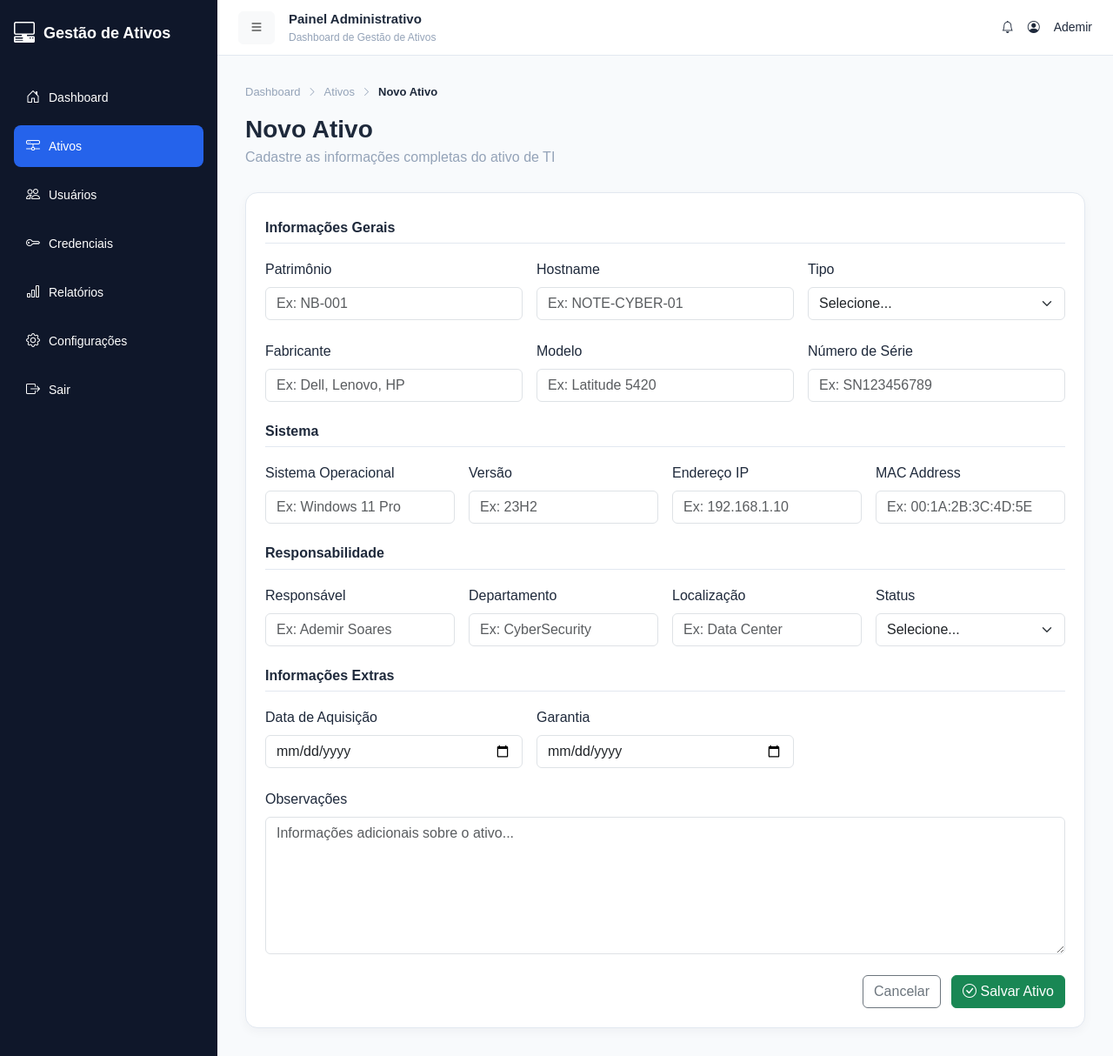
After one commit to AdemirSoares/Gestao-de-Ativos-de-TI, a Flask app: page /ativos/novo in a window 1280 px wide. The commit adds this page. Shown: the whole page at 87% size. Run offline with Flask 3, Linux system fonts and the light colour scheme.

Commit message:
feat: implementa CRUD completo de ativos em memória

```diff
--- a/app/__init__.py
+++ b/app/__init__.py
@@ -1,11 +1,15 @@
 from flask import Flask
 
+from app.config import Config
 from app.routes import init_app
+
 
 def create_app():
 
     app = Flask(__name__)
 
+    app.config.from_object(Config)
+
     init_app(app)
 
     return app
--- a/app/config.py
+++ b/app/config.py
@@ -0,0 +1,5 @@
+class Config:
+
+    SECRET_KEY = "gestao-ativos-ti-2026"
+
+    DEBUG = True
--- a/app/routes.py
+++ b/app/routes.py
@@ -1,7 +1,106 @@
-from flask import render_template
+from flask import render_template, request, redirect, url_for, flash
+
+ativos = []
+proximo_id = 1
 
 def init_app(app):
 
     @app.route("/")
     def dashboard():
-        return render_template("dashboard.html")
+        return render_template("dashboard.html", pagina="dashboard")
+
+    @app.route("/ativos")
+    def listar_ativos():
+        return render_template(
+            "ativos.html",
+            pagina="ativos",
+            ativos=ativos
+        )
+
+    @app.route("/ativos/novo", methods=["GET", "POST"])
+    def novo_ativo():
+        global proximo_id
+
+        if request.method == "POST":
+            ativo = {
+                "id": proximo_id,
+                "patrimonio": request.form.get("patrimonio"),
+                "hostname": request.form.get("hostname"),
+                "tipo": request.form.get("tipo"),
+                "sistema": request.form.get("sistema"),
+                "responsavel": request.form.get("responsavel"),
+                "status": request.form.get("status"),
+                "localizacao": request.form.get("localizacao"),
+            }
+
+            if not ativo["patrimonio"] or not ativo["hostname"] or not ativo["tipo"] or ativo["tipo"] == "Selecione...":
+                return render_template(
+                    "form_ativo.html",
+                    pagina="ativos",
+                    titulo="Novo Ativo",
+                    subtitulo="Cadastre as informações completas do ativo de TI",
+                    erro="Preencha os campos obrigatórios: patrimônio, hostname e tipo."
+                )
+
+            ativos.append(ativo)
+            proximo_id += 1
+            flash("Ativo cadastrado com sucesso!", "success")
+            return redirect(url_for("listar_ativos"))
+
+        return render_template(
+            "form_ativo.html",
+            pagina="ativos",
+            titulo="Novo Ativo",
+            subtitulo="Cadastre as informações completas do ativo de TI"
+        )
+
+    @app.route("/ativos/<int:id>/editar", methods=["GET", "POST"])
+    def editar_ativo(id):
+        ativo_encontrado = None
+
+        for ativo in ativos:
+            if ativo["id"] == id:
+                ativo_encontrado = ativo
+                break
+
+        if ativo_encontrado is None:
+            flash("Ativo não encontrado.", "danger")
+            return redirect(url_for("listar_ativos"))
+
+        if request.method == "POST":
+            ativo_encontrado["patrimonio"] = request.form.get("patrimonio")
+            ativo_encontrado["hostname"] = request.form.get("hostname")
+            ativo_encontrado["tipo"] = request.form.get("tipo")
+            ativo_encontrado["sistema"] = request.form.get("sistema")
+            ativo_encontrado["responsavel"] = request.form.get("responsavel")
+            ativo_encontrado["status"] = request.form.get("status")
+            ativo_encontrado["localizacao"] = request.form.get("localizacao")
+
+            flash("Ativo atualizado com sucesso!", "success")
+            return redirect(url_for("listar_ativos"))
+
+        return render_template(
+            "form_ativo.html",
+            pagina="ativos",
+            titulo="Editar Ativo",
+            subtitulo="Altere as informações do ativo selecionado",
+            ativo=ativo_encontrado
+        )
+
+    @app.route("/ativos/<int:id>/excluir")
+    def excluir_ativo(id):
+        ativo_encontrado = None
+
+        for ativo in ativos:
+            if ativo["id"] == id:
+                ativo_encontrado = ativo
+                break
+
+        if ativo_encontrado is None:
+            flash("Ativo não encontrado.", "danger")
+            return redirect(url_for("listar_ativos"))
+
+        ativos.remove(ativo_encontrado)
+
+        flash("Ativo excluído com sucesso!", "success")
+        return redirect(url_for("listar_ativos"))
--- a/app/static/css/style.css
+++ b/app/static/css/style.css
@@ -186,3 +186,51 @@ body {
 .sidebar-link i {
     font-size: 16px;
 }
+
+.search-box {
+    width: 280px;
+    position: relative;
+}
+
+.search-box i {
+    position: absolute;
+    top: 50%;
+    left: 12px;
+    transform: translateY(-50%);
+    color: var(--text-light);
+}
+
+.search-box input {
+    padding-left: 36px;
+}
+
+.form-section-title {
+    font-size: 16px;
+    font-weight: 700;
+    margin: 8px 0 18px;
+    padding-bottom: 8px;
+    border-bottom: 1px solid var(--border);
+}
+
+.form-actions {
+    display: flex;
+    justify-content: flex-end;
+    gap: 12px;
+}
+
+.breadcrumb-area {
+    display: flex;
+    align-items: center;
+    gap: 8px;
+    color: var(--text-light);
+    font-size: 13px;
+    margin-bottom: 16px;
+}
+
+.breadcrumb-area strong {
+    color: var(--text-dark);
+}
+
+.breadcrumb-area i {
+    font-size: 11px;
+}
--- a/app/templates/base.html
+++ b/app/templates/base.html
@@ -16,12 +16,12 @@
                 <span>Gestão de Ativos</span>
             </div>
             <nav class="sidebar-nav">
-                <a class="sidebar-link active" href="/">
+                <a class="sidebar-link {% if pagina == 'dashboard' %}active{% endif %}" href="/">
                     <i class="bi bi-house-door"></i>
                     Dashboard
                 </a>
 
-                <a class="sidebar-link" href="#">
+               <a class="sidebar-link {% if pagina == 'ativos' %}active{% endif %}" href="/ativos">
                     <i class="bi bi-hdd-network"></i>
                     Ativos
                 </a>
@@ -72,11 +72,130 @@
                 </div>
             </header>
             <main class="content">
+                {% with mensagens = get_flashed_messages(with_categories=true) %}
+                    {% if mensagens %}
+                        {% for categoria, mensagem in mensagens %}
+                            <div class="alert alert-{{ categoria }} alert-dismissible fade show" role="alert">
+                                {{ mensagem }}
+                                <button type="button" class="btn-close" data-bs-dismiss="alert"></button>
+                            </div>
+                        {% endfor %}
+                    {% endif %}
+                {% endwith %}
+
                 {% block content %}
                 {% endblock %}
             </main>
         </div>
     </div>
+    <div class="modal fade"
+        id="modalExcluir"
+        tabindex="-1"
+        aria-labelledby="modalExcluirLabel"
+        aria-hidden="true">
+
+        <div class="modal-dialog">
+
+            <div class="modal-content">
+
+                <div class="modal-header">
+
+                    <h5 class="modal-title" id="modalExcluirLabel">
+
+                        <i class="bi bi-trash text-danger"></i>
+
+                        Confirmar Exclusão
+
+                    </h5>
+
+                    <button
+                        type="button"
+                        class="btn-close"
+                        data-bs-dismiss="modal">
+                    </button>
+
+                </div>
+
+                <div class="modal-body">
+
+                    <p>Tem certeza que deseja excluir o ativo abaixo?</p>
+
+                    <div class="alert alert-warning mb-3">
+
+                        <strong id="ativoExcluir"></strong>
+
+                    </div>
+
+                    <p class="mb-0">
+
+                    Esta ação não poderá ser desfeita.
+
+                    </p>
+
+                </div>
+
+                <div class="modal-footer">
+
+                    <button
+                        type="button"
+                        class="btn btn-secondary"
+                        data-bs-dismiss="modal">
+
+                        Cancelar
+
+                    </button>
+
+                    <a
+                        href="#"
+                        id="btnConfirmarExclusao"
+                        class="btn btn-danger">
+
+                        <i class="bi bi-trash"></i>
+
+                        Excluir Ativo
+
+                    </a>
+
+                </div>
+
+            </div>
+
+        </div>
+
+    </div>
+    <script>
+
+    document.addEventListener("DOMContentLoaded", function () {
+
+        const botoesExcluir = document.querySelectorAll(".btn-excluir");
+
+        const botaoConfirmar = document.getElementById("btnConfirmarExclusao");
+
+        const descricaoAtivo = document.getElementById("ativoExcluir");
+
+        botoesExcluir.forEach(function(botao){
+
+            botao.addEventListener("click", function(){
+
+                const id = this.dataset.id;
+
+                const patrimonio = this.dataset.patrimonio;
+
+                const hostname = this.dataset.hostname;
+
+                descricaoAtivo.innerHTML =
+                    patrimonio + " - " + hostname;
+
+                botaoConfirmar.href =
+                    "/ativos/" + id + "/excluir";
+
+            });
+
+        });
+
+    });
+
+    </script>
     <script src="https://cdn.jsdelivr.net/npm/bootstrap@5.3.8/dist/js/bootstrap.bundle.min.js"></script>
 </body>
 </html>
--- a/app/templates/dashboard.html
+++ b/app/templates/dashboard.html
@@ -11,10 +11,6 @@ Dashboard - Gestão de Ativos
         <h1>Dashboard</h1>
         <p>Visão geral dos ativos de TI da empresa</p>
     </div>
-    <a href="#" class="btn btn-success">
-        <i class="bi bi-plus-circle"></i>
-        Novo Ativo
-    </a>
 </div>
 
 <div class="row g-4 mb-4">
--- /dev/null
+++ b/app/templates/form_ativo.html
@@ -0,0 +1,161 @@
+{% extends "base.html" %}
+
+{% block title %}
+Ficha do Ativo - Gestão de Ativos
+{% endblock %}
+
+{% block content %}
+
+<div class="breadcrumb-area">
+    <span>Dashboard</span>
+    <i class="bi bi-chevron-right"></i>
+    <span>Ativos</span>
+    <i class="bi bi-chevron-right"></i>
+    <strong>{{ titulo }}</strong>
+</div>
+
+<div class="page-header">
+    <div>
+        <h1>{{ titulo }}</h1>
+        <p>{{ subtitulo }}</p>
+    </div>
+</div>
+
+{% if erro %}
+<div class="alert alert-danger">
+    <i class="bi bi-exclamation-triangle"></i>
+    {{ erro }}
+</div>
+{% endif %}
+
+<div class="table-card">
+    <form method="POST">
+        <h5 class="form-section-title">Informações Gerais</h5>
+
+        <div class="row g-3 mb-4">
+            <div class="col-md-4">
+                <label class="form-label">Patrimônio</label>
+                <input type="text" class="form-control" name="patrimonio" placeholder="Ex: NB-001" value="{{ ativo.patrimonio if ativo else '' }}" required>
+            </div>
+
+            <div class="col-md-4">
+                <label class="form-label">Hostname</label>
+                <input type="text" class="form-control" name="hostname" placeholder="Ex: NOTE-CYBER-01" value="{{ ativo.hostname if ativo else '' }}" required>
+            </div>
+
+            <div class="col-md-4">
+                <label class="form-label">Tipo</label>
+                <select class="form-select" name="tipo" required>
+                    <option value="">Selecione...</option>
+                    <option value="Notebook" {% if ativo and ativo.tipo == "Notebook" %}selected{% endif %}>Notebook</option>
+                    <option value="Desktop" {% if ativo and ativo.tipo == "Desktop" %}selected{% endif %}>Desktop</option>
+                    <option value="Servidor" {% if ativo and ativo.tipo == "Servidor" %}selected{% endif %}>Servidor</option>
+                    <option value="Firewall" {% if ativo and ativo.tipo == "Firewall" %}selected{% endif %}>Firewall</option>
+                    <option value="Switch" {% if ativo and ativo.tipo == "Switch" %}selected{% endif %}>Switch</option>
+                    <option value="Roteador" {% if ativo and ativo.tipo == "Roteador" %}selected{% endif %}>Roteador</option>
+                    <option value="Impressora" {% if ativo and ativo.tipo == "Impressora" %}selected{% endif %}>Impressora</option>
+                </select>
+            </div>
+        </div>
+
+        <div class="row g-3 mb-4">
+            <div class="col-md-4">
+                <label class="form-label">Fabricante</label>
+                <input type="text" class="form-control" placeholder="Ex: Dell, Lenovo, HP">
+            </div>
+
+            <div class="col-md-4">
+                <label class="form-label">Modelo</label>
+                <input type="text" class="form-control" placeholder="Ex: Latitude 5420">
+            </div>
+
+            <div class="col-md-4">
+                <label class="form-label">Número de Série</label>
+                <input type="text" class="form-control" placeholder="Ex: SN123456789">
+            </div>
+        </div>
+
+        <h5 class="form-section-title">Sistema</h5>
+
+        <div class="row g-3 mb-4">
+            <div class="col-md-3">
+                <label class="form-label">Sistema Operacional</label>
+                <input type="text" class="form-control" name="sistema" placeholder="Ex: Windows 11 Pro" value="{{ ativo.sistema if ativo else '' }}">
+            </div>
+
+            <div class="col-md-3">
+                <label class="form-label">Versão</label>
+                <input type="text" class="form-control" placeholder="Ex: 23H2">
+            </div>
+
+            <div class="col-md-3">
+                <label class="form-label">Endereço IP</label>
+                <input type="text" class="form-control" placeholder="Ex: 192.168.1.10">
+            </div>
+
+            <div class="col-md-3">
+                <label class="form-label">MAC Address</label>
+                <input type="text" class="form-control" placeholder="Ex: 00:1A:2B:3C:4D:5E">
+            </div>
+        </div>
+
+        <h5 class="form-section-title">Responsabilidade</h5>
+
+        <div class="row g-3 mb-4">
+            <div class="col-md-3">
+                <label class="form-label">Responsável</label>
+                <input type="text" class="form-control" name="responsavel" placeholder="Ex: Ademir Soares" value="{{ ativo.responsavel if ativo else '' }}">
+            </div>
+
+            <div class="col-md-3">
+                <label class="form-label">Departamento</label>
+                <input type="text" class="form-control" placeholder="Ex: CyberSecurity">
+            </div>
+
+            <div class="col-md-3">
+                <label class="form-label">Localização</label>
+                <input type="text" class="form-control" name="localizacao" placeholder="Ex: Data Center" value="{{ ativo.localizacao if ativo else '' }}">
+            </div>
+
+            <div class="col-md-3">
+                <label class="form-label">Status</label>
+                <select class="form-select" name="status">
+                    <option value="">Selecione...</option>
+                    <option value="Em uso" {% if ativo and ativo.status == "Em uso" %}selected{% endif %}>Em uso</option>
+                    <option value="Ativo" {% if ativo and ativo.status == "Ativo" %}selected{% endif %}>Ativo</option>
+                    <option value="Manutenção" {% if ativo and ativo.status == "Manutenção" %}selected{% endif %}>Manutenção</option>
+                    <option value="Inativo" {% if ativo and ativo.status == "Inativo" %}selected{% endif %}>Inativo</option>
+                </select>
+            </div>
+        </div>
+
+        <h5 class="form-section-title">Informações Extras</h5>
+
+        <div class="row g-3 mb-4">
+            <div class="col-md-4">
+                <label class="form-label">Data de Aquisição</label>
+                <input type="date" class="form-control">
+            </div>
+
+            <div class="col-md-4">
+                <label class="form-label">Garantia</label>
+                <input type="date" class="form-control">
+            </div>
+        </div>
+
+        <div class="mb-4">
+            <label class="form-label">Observações</label>
+            <textarea class="form-control" rows="6" placeholder="Informações adicionais sobre o ativo..."></textarea>
+        </div>
+
+        <div class="form-actions">
+            <a href="/ativos" class="btn btn-outline-secondary">Cancelar</a>
+            <button type="submit" class="btn btn-success">
+                <i class="bi bi-check-circle"></i>
+                Salvar Ativo
+            </button>
+        </div>
+    </form>
+</div>
+
+{% endblock %}
```
Also changed, not shown: app/templates/ativos.html (+95 -0 lines).
